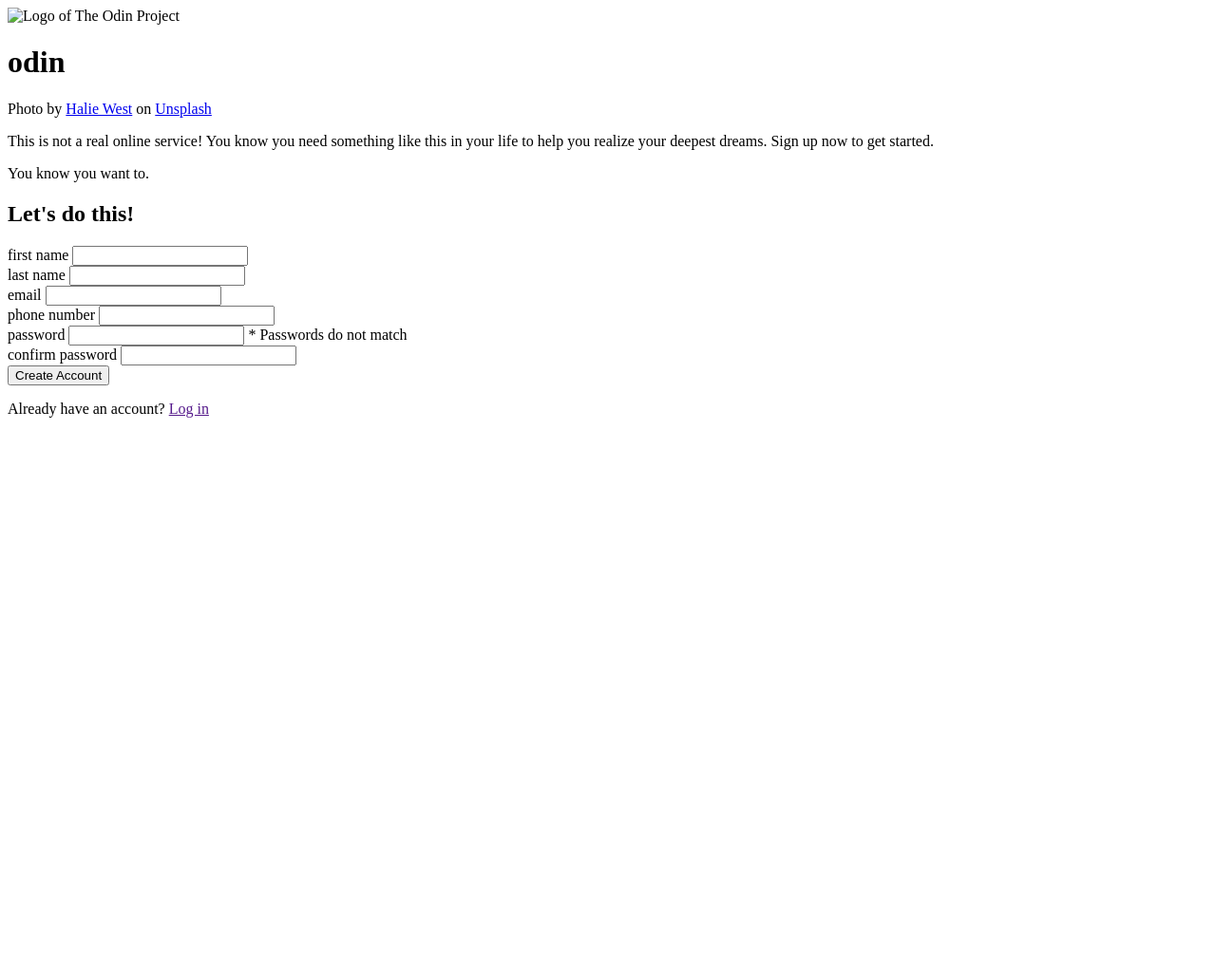
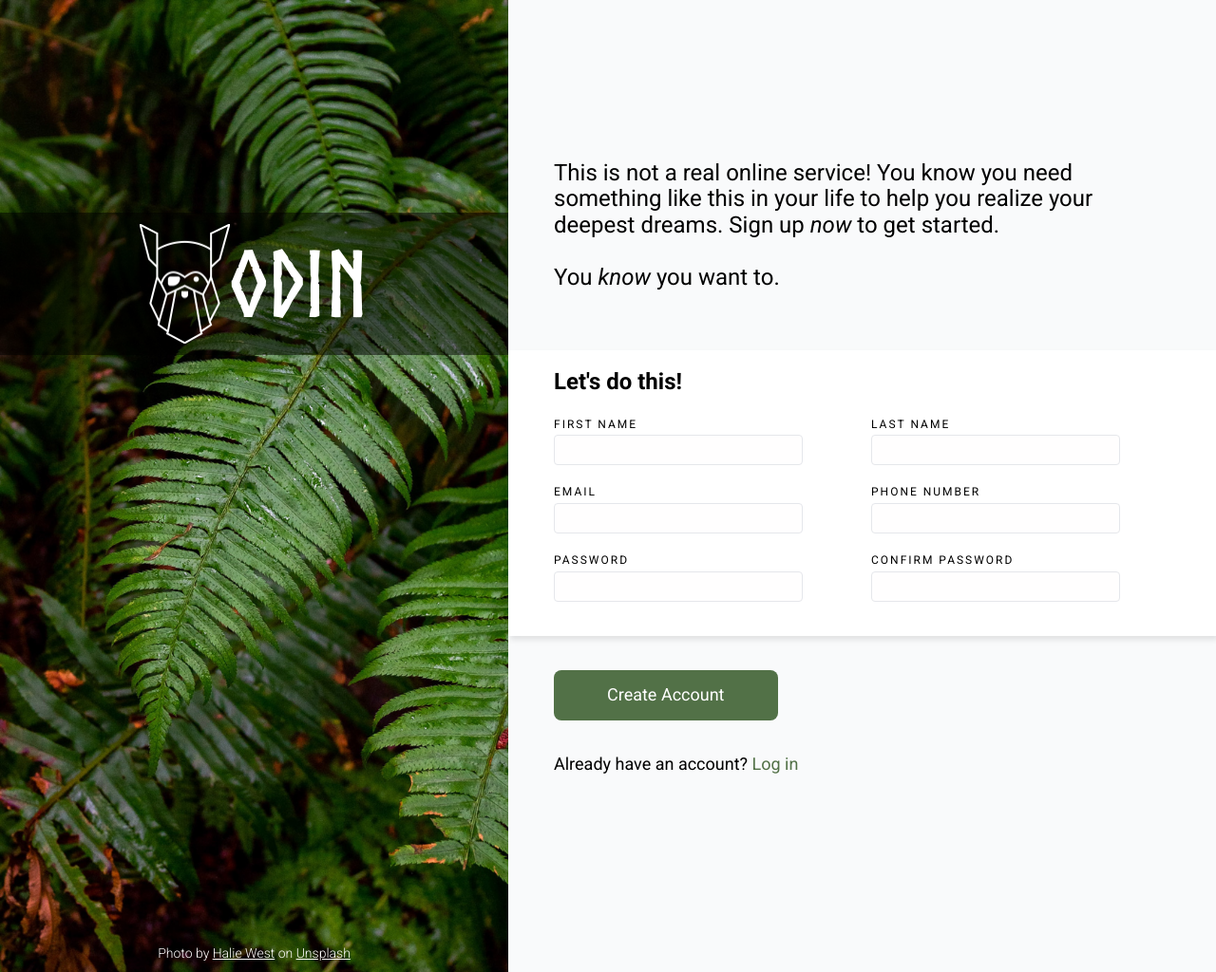
Before and after one commit to haziq-rozaidi/sign-up-form, a plain HTML site: page index.html in a window 1280 px wide. Shown: the whole page at 95% size. Before the commit the page ends 800 px from the top, so only its background shows below. Drawn offline with Linux system fonts and the light colour scheme; the site is published under a folder, as on GitHub Pages, so addresses that start at the root find nothing.

Commit message:
fix: replace absolute paths with relative paths

```diff
--- a/css/style.css
+++ b/css/style.css
@@ -13,7 +13,7 @@
 
 @font-face {
     font-family: "Norse Bold";
-    src: url(/font/Norse-Bold.ttf);
+    src: url(../font/Norse-Bold.ttf);
 }
 
 
@@ -37,7 +37,7 @@
     display: flex;
     flex-direction: column;
     justify-content: space-between;
-    background-image: url(/img/halie-west.jpg);
+    background-image: url(../img/halie-west.jpg);
     background-size: cover;
 }
 
--- a/index.html
+++ b/index.html
@@ -7,20 +7,20 @@
     <meta name="description" content="The Odin Project empowers aspiring web developers to learn together for free">
     <meta name="viewport" content="width=device-width, initial-scale=1">
 
-    <link rel="stylesheet" href="/css/normalize.css">
-    <link rel="stylesheet" href="/css/style.css">
+    <link rel="stylesheet" href="./css/normalize.css">
+    <link rel="stylesheet" href="./css/style.css">
 
     <link rel="preconnect" href="https://fonts.googleapis.com">
     <link rel="preconnect" href="https://fonts.gstatic.com" crossorigin>
     <link href="https://fonts.googleapis.com/css2?family=Roboto:ital,wght@0,100;0,300;0,400;0,500;0,700;1,100;1,300;1,400;1,500;1,700&display=swap" rel="stylesheet">
 
-    <script src="/js/app.js" defer></script>
+    <script src="./js/app.js" defer></script>
 </head>
 
 <body class="page">
     <div class="hero page__hero">
         <div class="hero__header">
-            <img src="/img/odin-lined.png" alt="Logo of The Odin Project" class="hero__logo">
+            <img src="./img/odin-lined.png" alt="Logo of The Odin Project" class="hero__logo">
             <h1 class="hero__title">odin</h1>
         </div>
         <p class="hero__caption">Photo by <a href="https://unsplash.com/@haliewestphoto" class="link link_color_white">Halie West</a> on <a href="https://unsplash.com" class="link link_color_white">Unsplash</a></p>
```
